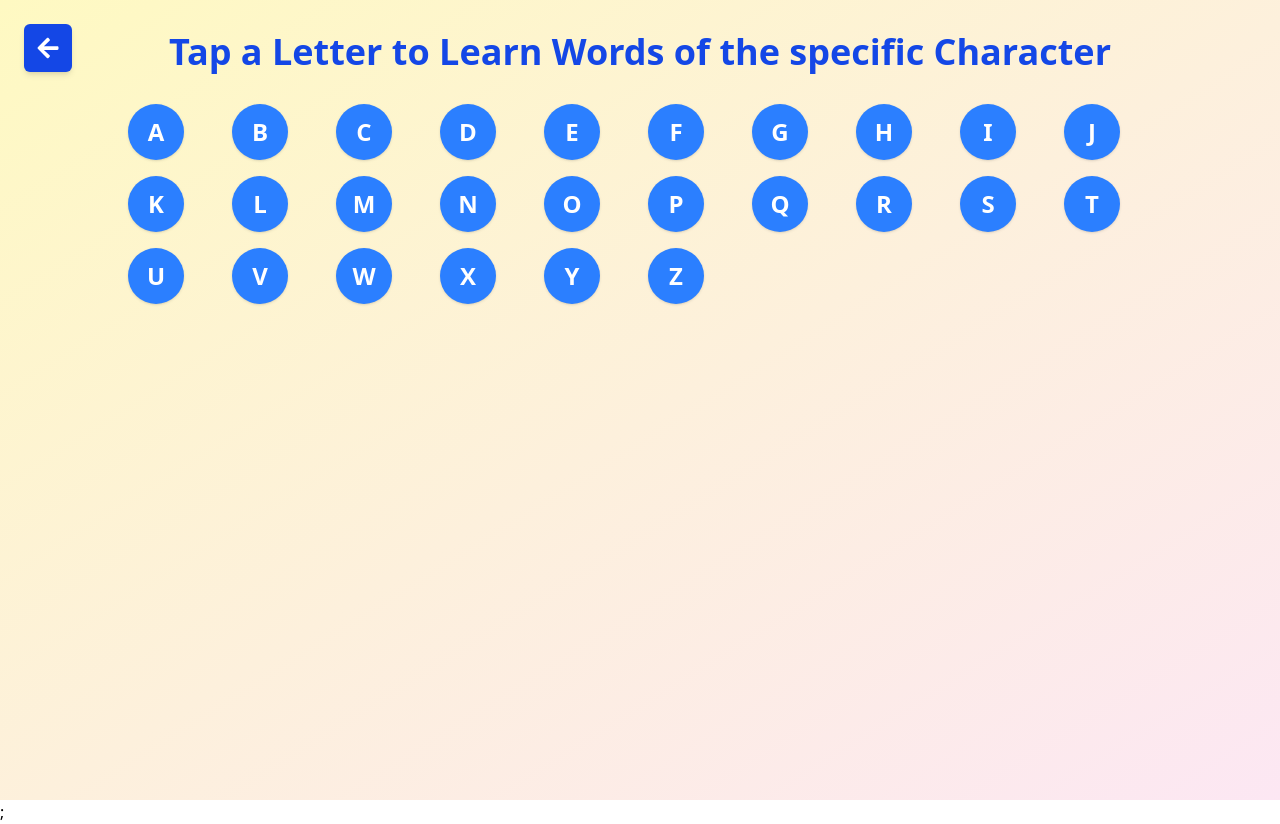
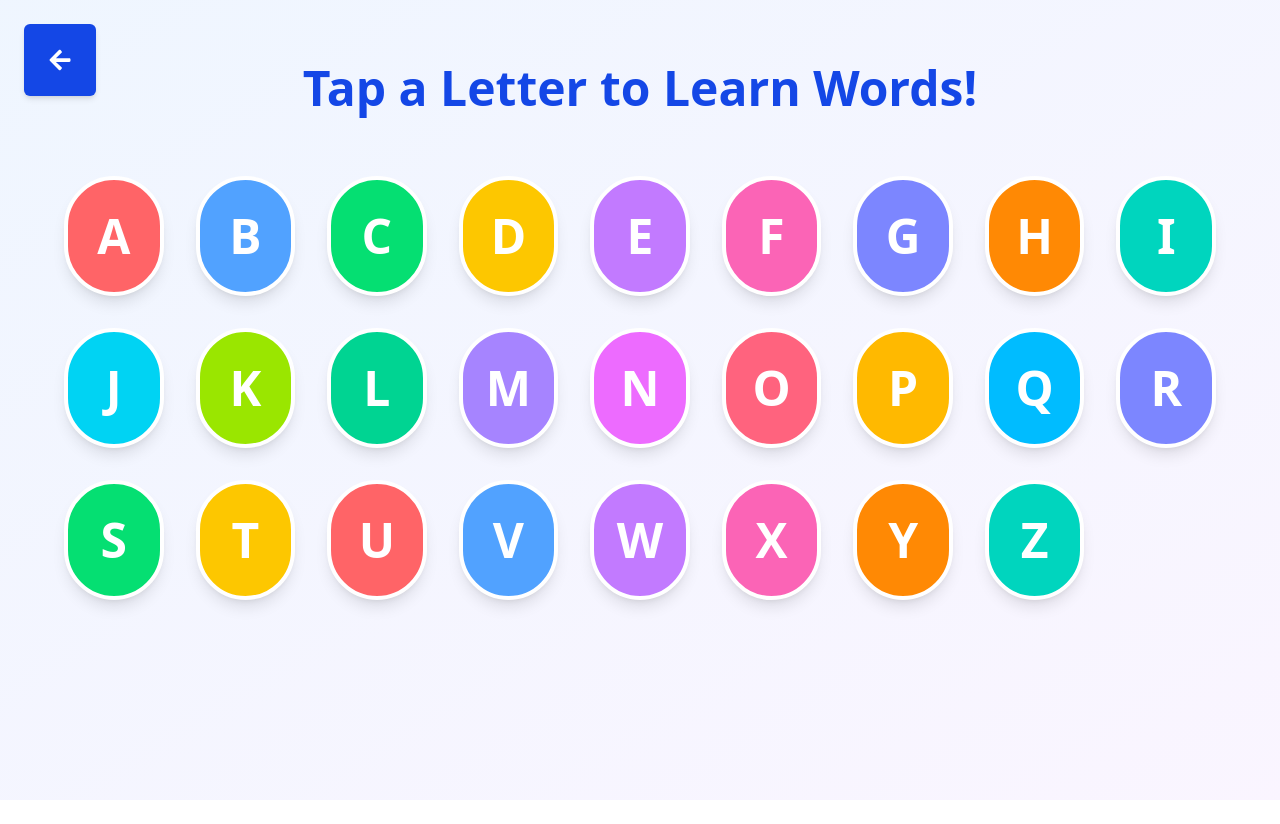
Before and after one commit to Sibuchanda/KidzoLearn, a React (Vite) app in the folder frontend/: page /LearnWords in a window 1280 px wide. After the commit the page ends 800 px from the top, so only its background shows below. Built offline with nearby package versions, Linux system fonts and the light colour scheme.

Commit message:
Changed some design in class 1 page and also fix the bug : bottom margin space in every page

```diff
--- a/frontend/src/App.jsx
+++ b/frontend/src/App.jsx
@@ -84,12 +84,12 @@ function App() {
 
   ]);
 
-  return(
-  <>
-  <ToastContainer position="top-right" />
-  <RouterProvider router={router} />;
-  </>
-  )
+ return (
+  <div className="h-full">
+    <ToastContainer position="top-right" />
+    <RouterProvider router={router} />
+  </div>
+);
 }
 
 export default App;
--- a/frontend/src/pages/ClassOne/ClassOneActivities.jsx
+++ b/frontend/src/pages/ClassOne/ClassOneActivities.jsx
@@ -23,7 +23,7 @@ const activities = [
     route: "/BasicMath",
   },
       {
-    name: "A–Z Vocabulary Words",
+    name: "A–Z Words",
     icon: <FaFont className="text-4xl text-white" />,
     bgColor: "bg-blue-400",
     route: "/LearnWords",
@@ -69,7 +69,7 @@ export default function ClassOneActivities() {
        {/* Back Button  */}
       <button
         onClick={() => navigate(-1)}
-        className="absolute top-6 left-6 text-white bg-blue-700 hover:bg-blue-500 p-3 rounded-md shadow-md z-10 cursor-pointer"
+        className="absolute top-6 left-6 text-white bg-blue-700 hover:bg-blue-500 p-6 rounded-md shadow-md z-10 cursor-pointer"
         aria-label="Go back"
       >
         <FaArrowLeft className="text-2xl" />
--- a/frontend/src/pages/ClassOne/LearnWords.jsx
+++ b/frontend/src/pages/ClassOne/LearnWords.jsx
@@ -1,6 +1,6 @@
 import React, { useState } from "react";
+import { FaArrowLeft } from "react-icons/fa";
 import { useNavigate } from "react-router-dom";
-import { FaArrowLeft } from "react-icons/fa";
 
 const wordData = {
   A: [
@@ -317,11 +317,40 @@ const wordData = {
   ],
 };
 
+// Color palette for the alphabet circles
+const colorPalette = [
+  "bg-red-400",
+  "bg-blue-400",
+  "bg-green-400",
+  "bg-yellow-400",
+  "bg-purple-400",
+  "bg-pink-400",
+  "bg-indigo-400",
+  "bg-orange-400",
+  "bg-teal-400",
+  "bg-cyan-400",
+  "bg-lime-400",
+  "bg-emerald-400",
+  "bg-violet-400",
+  "bg-fuchsia-400",
+  "bg-rose-400",
+  "bg-amber-400",
+  "bg-sky-400",
+  "bg-indigo-400",
+  "bg-green-400",
+  "bg-yellow-400",
+  "bg-red-400",
+  "bg-blue-400",
+  "bg-purple-400",
+  "bg-pink-400",
+  "bg-orange-400",
+  "bg-teal-400",
+];
+
 const LearnWords = () => {
-
-  const navigate = useNavigate();
   const [selectedLetter, setSelectedLetter] = useState(null);
   const [showPopup, setShowPopup] = useState(false);
+  const navigate = useNavigate();
 
   const handleCharClick = (char) => {
     setSelectedLetter(char);
@@ -333,61 +362,86 @@ const LearnWords = () => {
     setSelectedLetter(null);
   };
 
+  const handleGoBack = () => {
+    console.log("Go back clicked");
+    alert("Back button clicked!");
+  };
+
   const letters = "ABCDEFGHIJKLMNOPQRSTUVWXYZ".split("");
 
   return (
-    <div className="min-h-screen p-8 bg-gradient-to-br from-yellow-100 to-pink-100 text-center">
-      {/* Back Button  */}
+    <div className="min-h-screen p-4 md:p-8 bg-gradient-to-br from-blue-50 to-purple-50 text-center">
+      {/* Back Button */}
       <button
         onClick={() => navigate(-1)}
-        className="absolute top-6 left-6 text-white bg-blue-700 hover:bg-blue-500 p-3 rounded-md shadow-md z-10 cursor-pointer"
+        className="absolute top-6 left-6 text-white bg-blue-700 hover:bg-blue-500 p-6 rounded-md shadow-md z-10 cursor-pointer"
         aria-label="Go back"
       >
         <FaArrowLeft className="text-2xl" />
       </button>
 
-      <h1 className="text-4xl font-bold text-blue-700 mb-8">
-       Tap a Letter to Learn Words of the specific Character
+      <div className="pt-16 md:pt-8">
+        <h1 className="text-3xl md:text-5xl font-bold text-blue-700 mb-8">
+          Tap a Letter to Learn Words!
         </h1>
+      </div>
 
-      {/* ==== All Characters section ======== */}
-      <div className="grid grid-cols-6 sm:grid-cols-8 md:grid-cols-10  mx-auto gap-4 max-w-5xl">
-        {letters.map((char) => (
+      {/* Alphabet Circle Grid */}
+      <div className="grid grid-cols-3 max-w-6xl mx-auto mt-16 sm:grid-cols-4 md:grid-cols-6 lg:grid-cols-9 gap-4 md:gap-8">
+        {letters.map((char, index) => (
+          <div key={char} className="flex justify-center">
             <button
-            key={char}
               onClick={() => handleCharClick(char)}
-            className="bg-blue-500 text-white text-2xl font-bold w-14 h-14 rounded-full shadow hover:bg-blue-600 transition cursor-pointer"
+              className={`${colorPalette[index]} w-20 h-20 md:w-38 md:h-30 rounded-full shadow-lg hover:shadow-xl flex items-center justify-center cursor-pointer transition-all duration-300 hover:scale-110 border-4 border-white`}
             >
+              <span className="text-4xl md:text-5xl font-bold text-white">
                 {char}
+              </span>
             </button>
+          </div>
         ))}
       </div>
 
-     {/* ==== PopUp Window while clciking a partiular character ==== */}
+      {/* Letter Word Popup */}
       {showPopup && (
-        <div className="fixed inset-0 flex items-center backdrop-blur-sm bg-white/30 justify-center z-50">
-          <div className="bg-white rounded-lg shadow-xl w-11/12 max-w-md overflow-y-auto max-h-[50vh] relative">
-            <h2 className="text-2xl bg-gradient-to-br from-yellow-100 to-pink-100 mb-4 font-bold text-blue-600 sticky top-0 z-10 w-full text-center p-1">
-              Words that start with "{selectedLetter}"
+        <div className="fixed inset-0 flex items-center backdrop-blur-sm bg-black/30 justify-center z-50 p-4">
+          <div className="bg-white rounded-2xl shadow-2xl w-11/12 max-w-md overflow-hidden relative">
+            <div
+              className={`${
+                colorPalette[letters.indexOf(selectedLetter)]
+              } py-4 px-6 text-center`}
+            >
+              <h2 className="text-3xl font-bold text-white mb-1">
+                Letter "{selectedLetter}"
               </h2>
-            <div className="flex flex-col rounded-md m-10">
+              <p className="text-white text-lg">
+                Words that start with this letter
+              </p>
+            </div>
+
+            <div className="max-h-64 overflow-y-auto p-6">
+              <div className="grid grid-cols-1 gap-3">
                 {(wordData[selectedLetter] || ["No words found."]).map(
                   (word, idx) => (
                     <div
                       key={idx}
-                    className="py-3 px-4 text-lg text-center bg-white hover:bg-yellow-100 transition rounded-md cursor-pointer"
+                      className="py-3 px-6 text-xl text-center bg-blue-50 hover:bg-blue-100 transition rounded-xl shadow-sm"
                     >
                       {word}
                     </div>
                   )
                 )}
               </div>
+            </div>
+
+            <div className="bg-gray-50 p-4 text-center">
               <button
                 onClick={handleClosePopup}
-              className="bg-red-500 text-white px-4 py-2 rounded-sm hover:bg-red-600 transition cursor-pointer mb-4"
+                className="bg-red-600 text-white px-8 py-3 rounded-md hover:bg-red-500 transition-all duration-300 shadow-md hover:shadow-lg text-lg font-medium cursor-pointer"
               >
                 Close
               </button>
+            </div>
           </div>
         </div>
       )}
--- a/frontend/src/pages/ClassOne/PrepositionPlay.jsx
+++ b/frontend/src/pages/ClassOne/PrepositionPlay.jsx
@@ -20,7 +20,7 @@ const PrepositionPlay = () => {
        {/* Back Button  */}
       <button
         onClick={() => navigate(-1)}
-        className="absolute top-6 left-6 text-white bg-blue-700 hover:bg-blue-500 p-3 rounded-md shadow-md z-10 cursor-pointer"
+        className="absolute top-6 left-6 text-white bg-blue-700 hover:bg-blue-500 p-6 rounded-md shadow-md z-10 cursor-pointer"
         aria-label="Go back"
       >
         <FaArrowLeft className="text-2xl" />
--- a/frontend/src/pages/ClassOne/SpellTheWord.jsx
+++ b/frontend/src/pages/ClassOne/SpellTheWord.jsx
@@ -88,12 +88,12 @@ const SpellTheWord = () => {
        {/* Back Button  */}
       <button
         onClick={() => navigate(-1)}
-        className="absolute top-6 left-6 text-white bg-blue-700 hover:bg-blue-500 p-3 rounded-md shadow-md z-10 cursor-pointer"
+        className="absolute top-6 left-6 text-white bg-blue-700 hover:bg-blue-500 p-6 rounded-md shadow-md z-10 cursor-pointer"
         aria-label="Go back"
       >
         <FaArrowLeft className="text-2xl" />
       </button>
-      <h1 className="text-4xl font-extrabold text-blue-800 mb-6 drop-shadow-md">Spell the Word</h1>
+      <h1 className="text-4xl font-extrabold text-blue-800 mb-16 drop-shadow-md">Spell the Word</h1>
 
       <div className="text-9xl mb-8 drop-shadow-lg">{wordsData[currentIndex].emoji}</div>
 
@@ -104,7 +104,7 @@ const SpellTheWord = () => {
             type="text"
             value={char}
             onChange={(e) => handleInputChange(e.target.value, index)}
-            className={`w-16 h-16 text-3xl text-center border-4 rounded-xl shadow-md focus:outline-none ${
+            className={`w-24 h-24 text-4xl text-center border-4 rounded-xl shadow-md focus:outline-none ${
               blankIndexes.includes(index) ? "bg-white" : "bg-gray-300"
             }`}
             disabled={!blankIndexes.includes(index)}
@@ -117,7 +117,7 @@ const SpellTheWord = () => {
           onClick={handleSubmit}
           className={`${
             isTryAgain ? "bg-red-500 hover:bg-red-600" : "bg-green-600 hover:bg-green-700"
-          } text-white px-6 py-3 rounded-xl text-lg font-bold shadow-md transition`}
+          } text-white px-8 py-4 rounded-xl text-lg font-bold shadow-md transition`}
         >
           {isTryAgain ? "Try Again" : "Submit"}
         </button>
@@ -125,7 +125,7 @@ const SpellTheWord = () => {
         {isCorrect && (
           <button
             onClick={handleNext}
-            className="bg-blue-500 hover:bg-blue-600 text-white px-6 py-3 rounded-xl text-lg font-bold shadow-md transition"
+            className="bg-blue-500 hover:bg-blue-600 text-white px-8 py-4 rounded-xl text-lg font-bold shadow-md transition"
           >
             NEXT
           </button>
--- a/frontend/src/pages/ClassOne/StatesOfIndia.jsx
+++ b/frontend/src/pages/ClassOne/StatesOfIndia.jsx
@@ -88,7 +88,7 @@ const StatesOfIndia = () => {
        {/* Back Button  */}
       <button
         onClick={() => navigate(-1)}
-        className="absolute top-6 left-6 text-white bg-blue-700 hover:bg-blue-500 p-3 rounded-md shadow-md z-10 cursor-pointer"
+        className="absolute top-6 left-6 text-white bg-blue-700 hover:bg-blue-500 p-6 rounded-md shadow-md z-10 cursor-pointer"
         aria-label="Go back"
       >
         <FaArrowLeft className="text-2xl" />
--- a/frontend/src/pages/KG/AlphabetRecognition.jsx
+++ b/frontend/src/pages/KG/AlphabetRecognition.jsx
@@ -69,7 +69,7 @@ export default function AlphabetObjectGame() {
               setSelected({ letter, ...data });
               speak(letter, data.word);
             }}
-            className="cursor-pointer bg-blue-500 text-pink-600 font-extrabold text-8xl rounded-2xl shadow-lg hover:scale-105 transition transform py-20 text-center hover:bg-blue-800"
+            className="cursor-pointer bg-blue-500 text-white font-extrabold text-8xl rounded-2xl shadow-lg hover:scale-105 transition transform py-20 text-center hover:bg-blue-800"
 
           >
             {letter}
--- a/frontend/src/pages/KG/AnimalSounds.jsx
+++ b/frontend/src/pages/KG/AnimalSounds.jsx
@@ -26,10 +26,10 @@ const AnimalSoundFlashcards = () => {
 
   return (
     <div className="min-h-screen bg-gradient-to-br from-yellow-100 to-pink-100 p-6">
-      {/* Back Button  */}
+    {/* Back to KG Activities */}
       <button
         onClick={() => navigate(-1)}
-        className="absolute top-6 left-6 text-white bg-blue-700 hover:bg-blue-500 p-3 rounded-md shadow-md z-10 cursor-pointer"
+        className="absolute top-6 left-6 text-white bg-blue-700 hover:bg-blue-500 p-6 rounded-md shadow-md z-10 cursor-pointer"
         aria-label="Go back"
       >
         <FaArrowLeft className="text-2xl" />
--- a/frontend/src/pages/KG/KgActivities.jsx
+++ b/frontend/src/pages/KG/KgActivities.jsx
@@ -80,7 +80,7 @@ export default function KGActivities() {
       {/* -------- Back button ------  */}
       <button
         onClick={() => navigate(-1)}
-        className="absolute top-6 left-6 text-white bg-blue-700 hover:bg-blue-500 p-3 rounded-md shadow-md z-10 cursor-pointer"
+        className="absolute top-6 left-6 text-white bg-blue-700 hover:bg-blue-500 p-6 rounded-md shadow-md z-10 cursor-pointer"
         aria-label="Go back"
       >
         <FaArrowLeft className="text-2xl"/>
--- a/frontend/src/pages/KG/NumberRecognition.jsx
+++ b/frontend/src/pages/KG/NumberRecognition.jsx
@@ -54,7 +54,7 @@ export default function NumberBounce() {
 
         <div
           onClick={() => speakNumber(currentNumber)}
-          className="cursor-pointer text-[8rem] sm:text-[8rem] font-extrabold text-center text-white drop-shadow-lg hover:scale-105 transition-transform duration-300 rounded-xl px-20 bg-blue-500 shadow-xl"
+          className="cursor-pointer text-[8rem] sm:text-[12rem] font-extrabold text-center text-white drop-shadow-lg hover:scale-105 transition-transform duration-300 rounded-xl px-40 bg-blue-500 shadow-xl"
         >
           {currentNumber}
           <span className="ml-4 text-2xl align-middle">
```
Also changed, not shown: frontend/src/pages/ClassOne/BasicMath.jsx (+110 -24 lines), 1 other file (tests, documents, lock files or other folders). Lines whose indentation alone changed are shown as unchanged.
